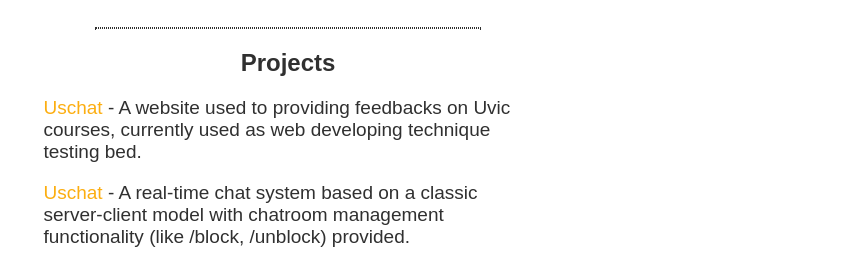
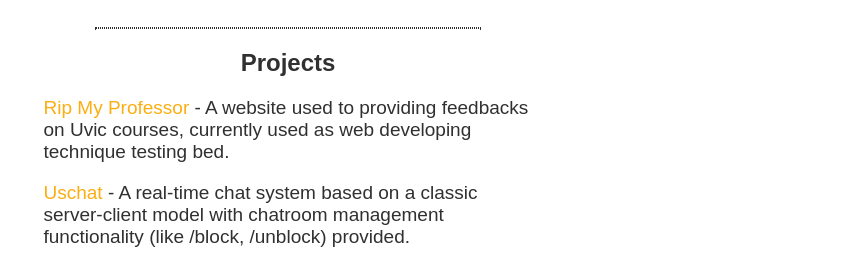
Before and after one commit to superpenshine/haotianshen.github.io, a plain HTML site: page index.html in a window 1280 px wide. Shown: the part 229-493 px from the top of the page, 352-1205 px from the left. Drawn offline with Linux system fonts and the light colour scheme.

Commit message:
updated graduate info, projects

```diff
--- a/index.html
+++ b/index.html
@@ -15,7 +15,7 @@
 </div><hr>
 <div class="l2title_div">
 <h2>Projects</h2>
-<p><a href="https://github.com/superpenshine/RipMyProfessor" target="_blank">Uschat
+<p><a href="https://github.com/superpenshine/RipMyProfessor" target="_blank">Rip My Professor
 </a> - A website used to providing feedbacks on Uvic courses, currently used as web developing technique testing bed.</p>
 <p><a href="https://github.com/superpenshine/uschat" target="_blank">Uschat
 </a> - A real-time chat system based on a classic server-client model with chatroom management functionality (like /block, /unblock) provided.</p>
```
